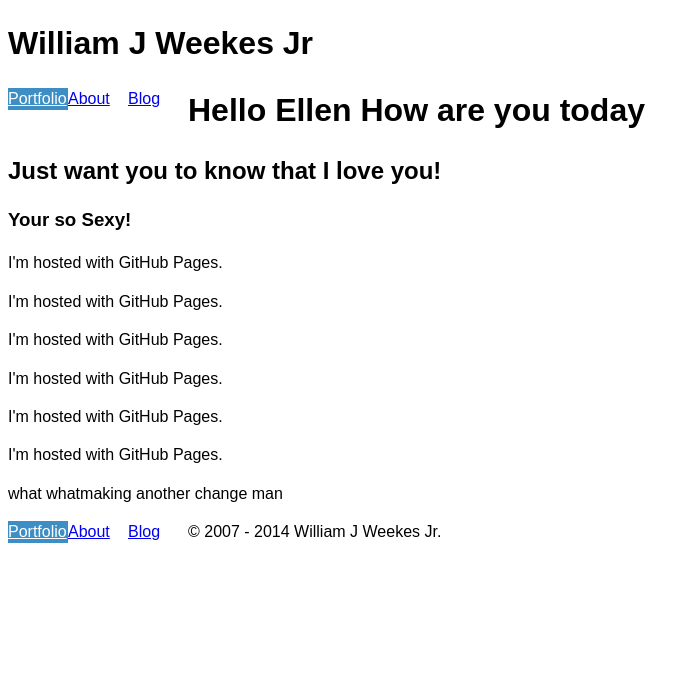
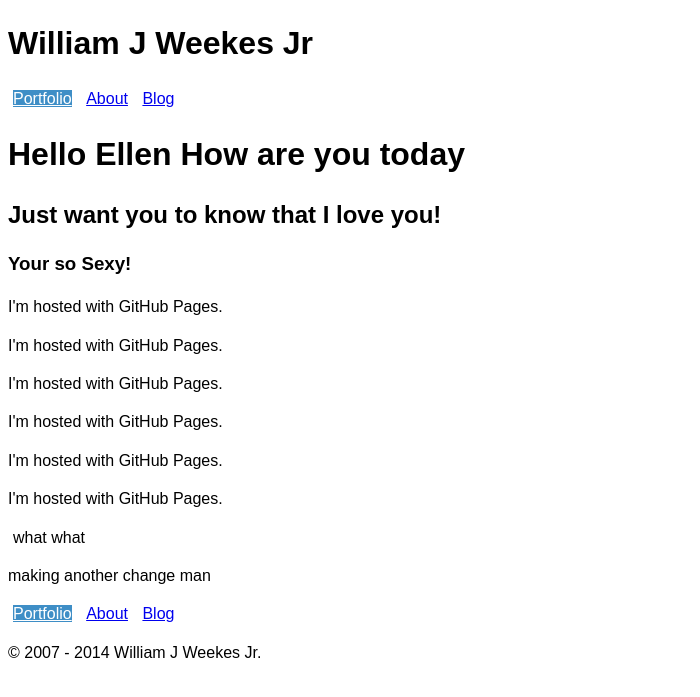
Before and after one commit to WJWJR/thegreenportfolio, a Jekyll site: the page built from index.html, in a window 1280 px wide. Shown: the top 697 px of the page, without its empty margins (0-700 px from the left). Built offline with Jekyll 4.4.1, drawn with Linux system fonts in a browser that asks for light colours; Markdown is read by kramdown in place of the engine named in the settings.

Commit message:
Updated li from float to display

```diff
--- a/css/common.css
+++ b/css/common.css
@@ -15,9 +15,6 @@
     padding: 0;
 }
 li {
-   float: left;
+   display: inline;
+    margin: 5px;
 }
-a {
-    display: block;
-    width: 60px;
-}
```
